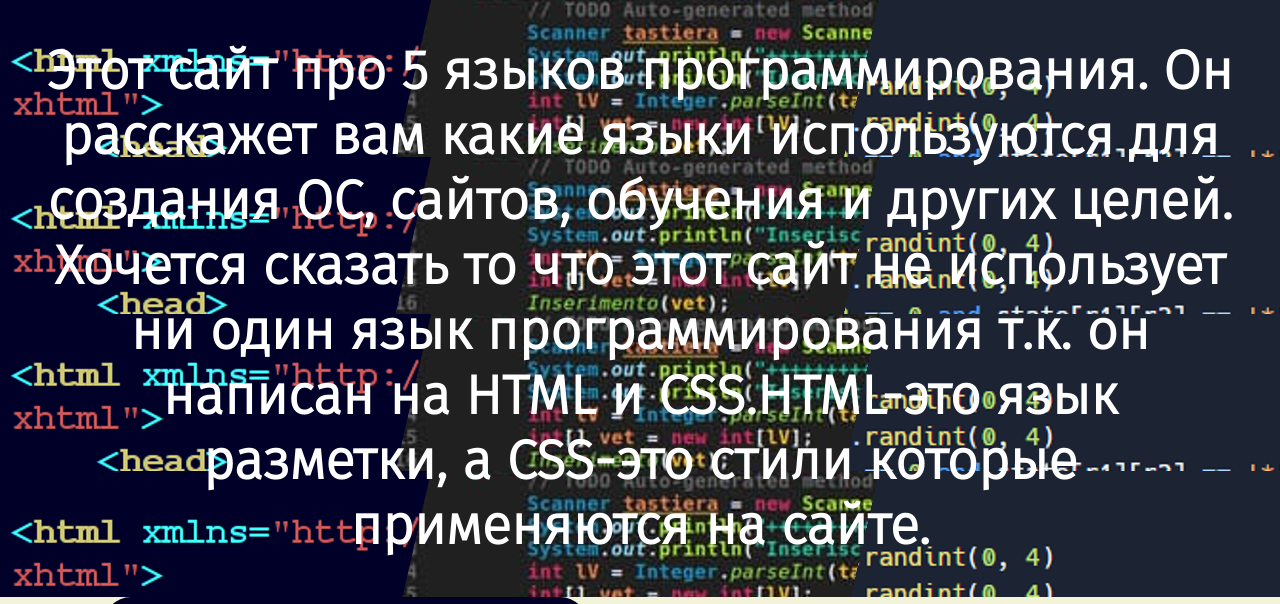
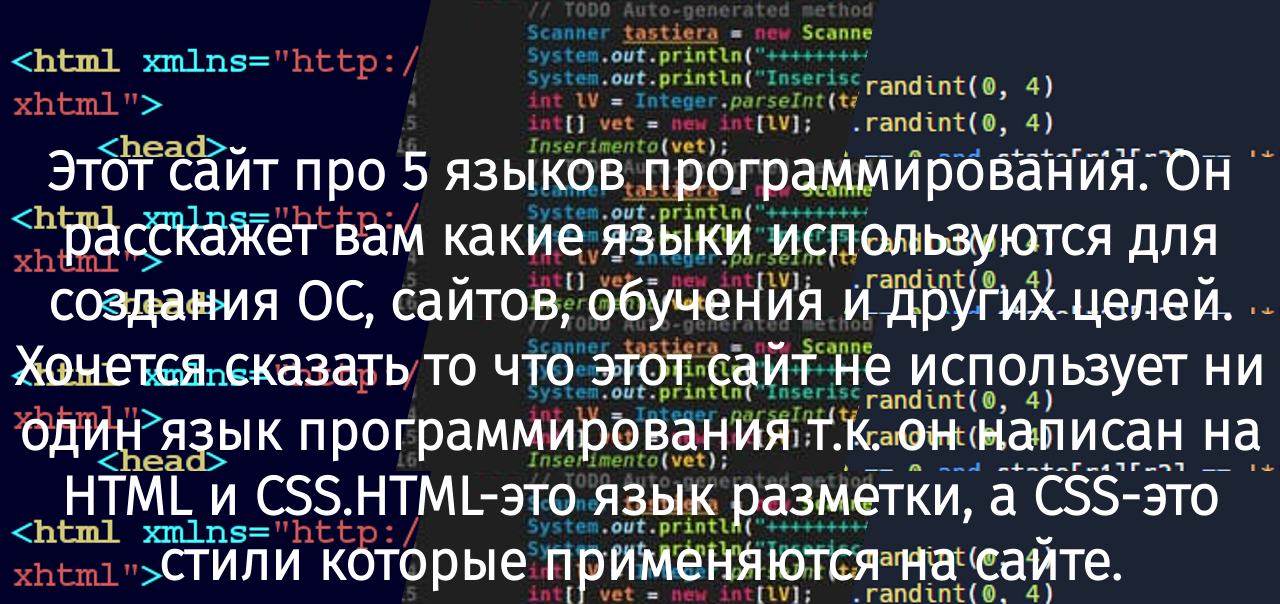
Before and after one commit to Android2312/sait-pro-yaziki-programirovaniya, a plain HTML site: page index.html in a window 1280 px wide. Shown: the top 604 px of the page. Drawn offline with Linux system fonts and the light colour scheme.

Commit message:
Update style.css

```diff
--- a/style.css
+++ b/style.css
@@ -2,10 +2,12 @@
 @import url('https://fonts.googleapis.com/css2?family=Oswald:wght@300&display=swap');
 header{
     background-image:url(\header.png);
+    margin-bottom: 1%;
+    padding-top: 8%;
+    padding-bottom: 1%;
     font-size: 170%;
     text-align: center;
     font-family: Fira Sans;
-    padding: 3%;
     color: #ffffff;
 }
 body{
@@ -21,12 +23,14 @@ p{
 }
 h1{
     font-size:200%;
-    margin: 0%;
 }
 .img-text{
     width : 30%;
     height: 30%;
     margin: 2%;
+}
+.zagolovok{
+    font-size: 135%;
 }
 .flex{
     display: flex;
```
